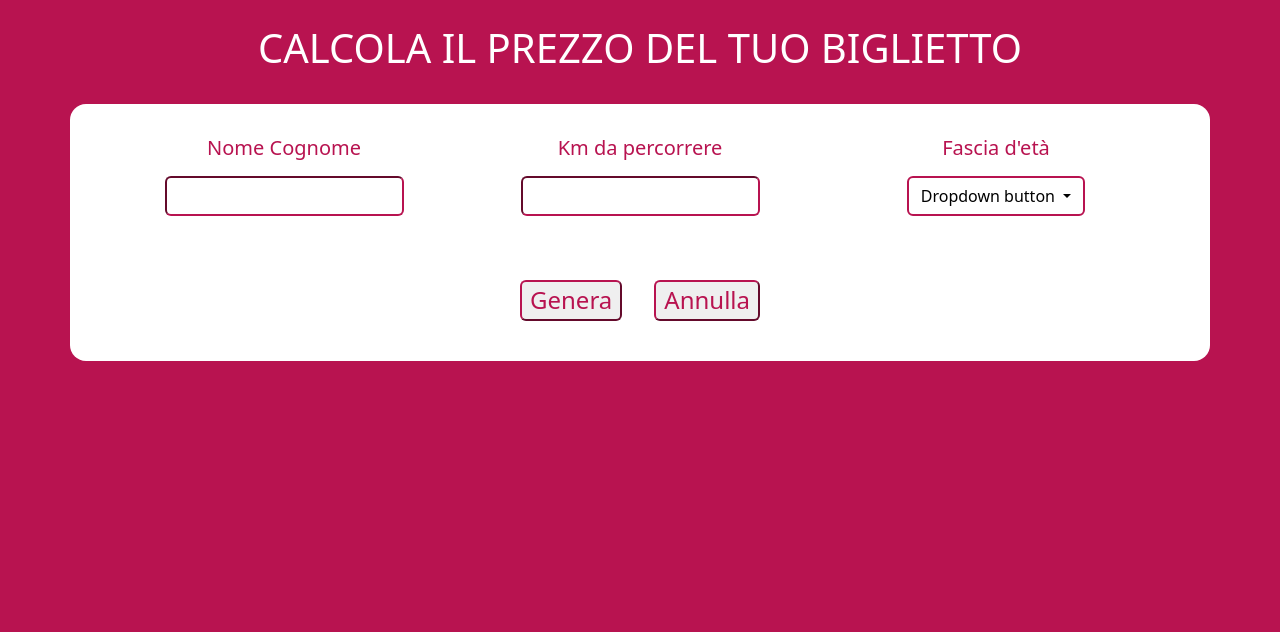
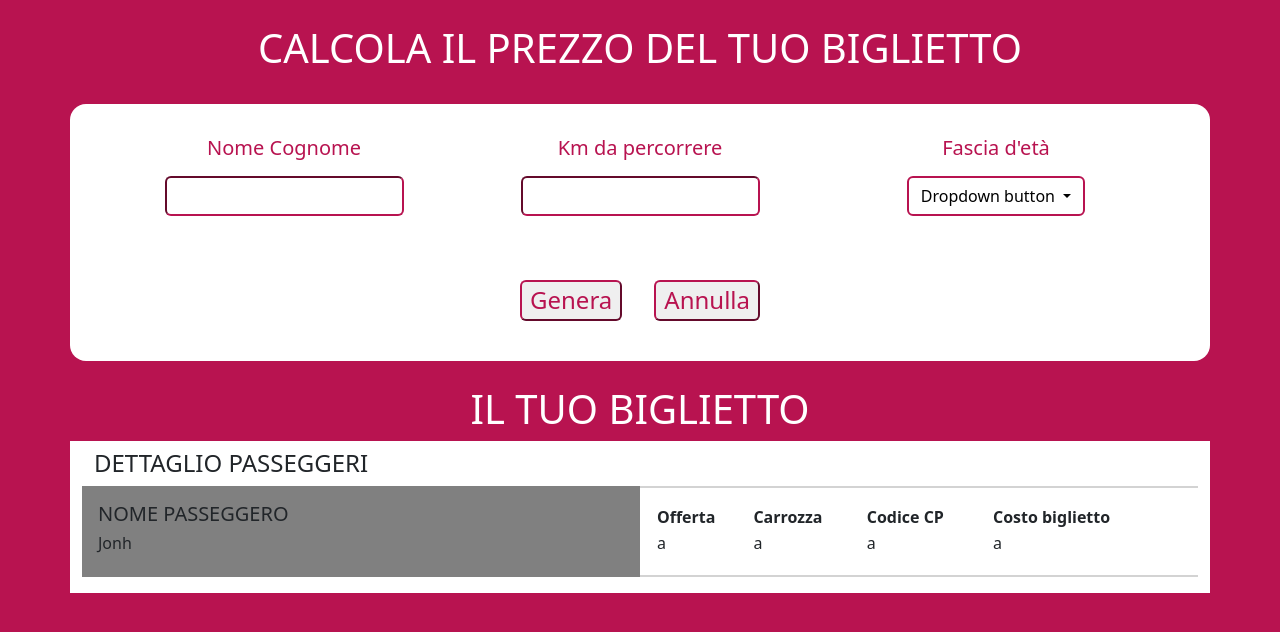
Before and after one commit to SimoneChiodo/js-biglietto-treno-form, a plain HTML site: page index.html in a window 1280 px wide. Drawn offline with nearby package versions, Linux system fonts and the light colour scheme.

Commit message:
add second card

```diff
--- a/index.html
+++ b/index.html
@@ -109,6 +109,56 @@
                     </div>
                 </div>
             </div>
+
+            <!-- Card - Il tuo biglietto -->
+            <div class="ticket-card">
+                <!-- Titolo Card -->
+                <div
+                    class="container text-white pt-4 d-flex justify-content-center"
+                >
+                    <h1>IL TUO BIGLIETTO</h1>
+                </div>
+
+                <!-- Contenuto Card -->
+                <div class="container bg-white py-2 px-4">
+                    <!-- Titolo Tabella -->
+                    <h4>DETTAGLIO PASSEGGERI</h4>
+
+                    <!-- Tabella -->
+                    <div class="row row-cols-2">
+                        <!-- Dettagli passeggero -->
+                        <div class="col dettagli-passeggero mb-2 p-3">
+                            <h5>NOME PASSEGGERO</h5>
+                            <h6>Jonh</h6>
+                        </div>
+
+                        <!-- Dettagli biglietto -->
+                        <div class="col borderY-gray mb-2 p-3">
+                            <!-- Tabella -->
+                            <table>
+                                <!-- Titoli tabella -->
+                                <thead>
+                                    <tr>
+                                        <th>Offerta</th>
+                                        <th>Carrozza</th>
+                                        <th>Codice CP</th>
+                                        <th>Costo biglietto</th>
+                                    </tr>
+                                </thead>
+                                <!-- Elementi tabella -->
+                                <tbody>
+                                    <tr>
+                                        <td>a</td>
+                                        <td>a</td>
+                                        <td>a</td>
+                                        <td>a</td>
+                                    </tr>
+                                </tbody>
+                            </table>
+                        </div>
+                    </div>
+                </div>
+            </div>
         </main>
 
         <!-- BOOTSTRAP JS -->
```
